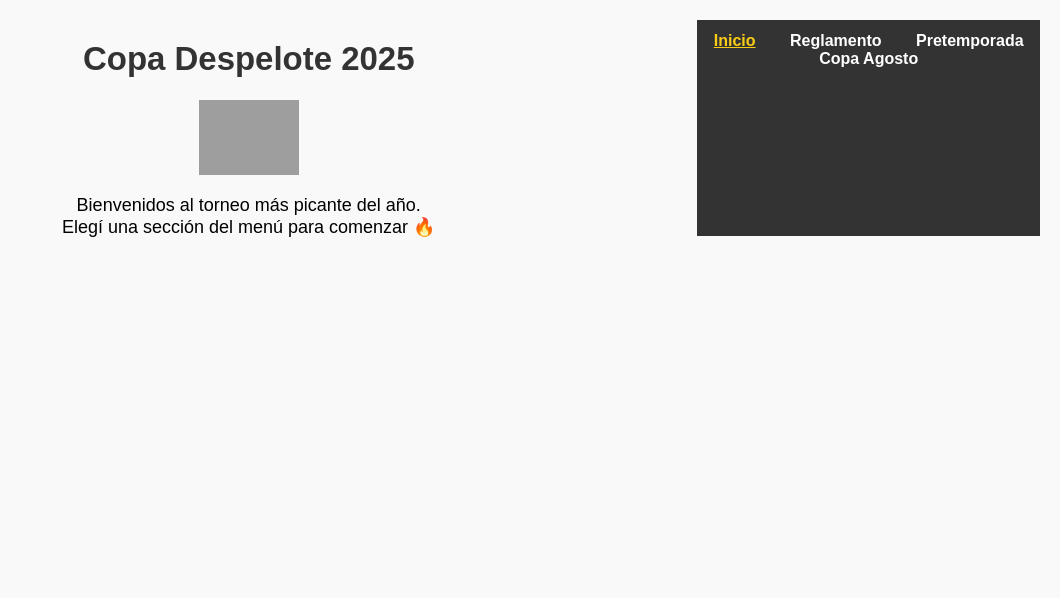
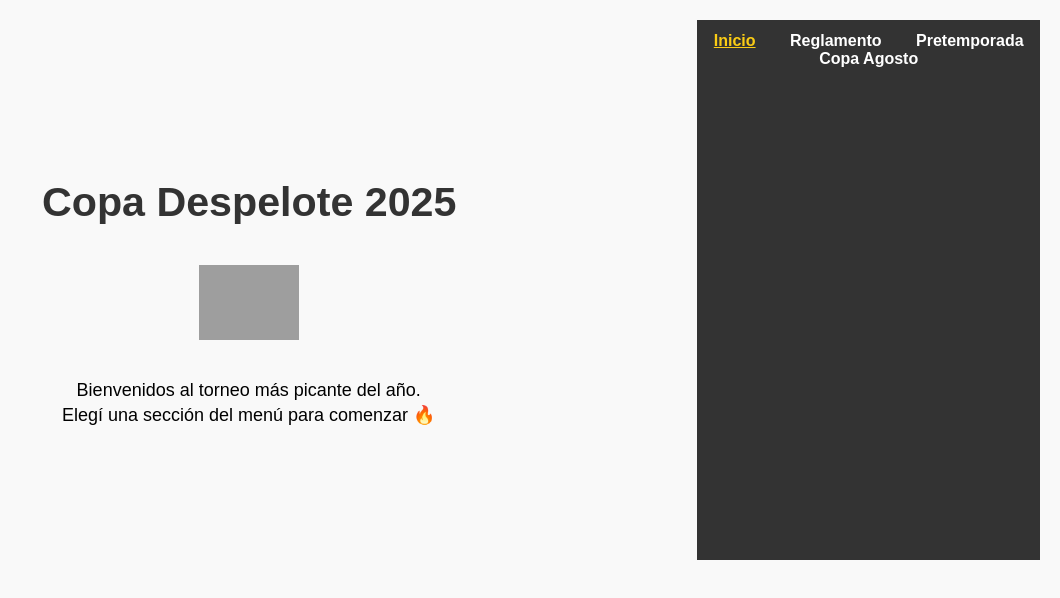
Before and after one commit to GuliQuin85/Copa-Apertura---Despelote, a plain HTML site: page index.html in a window 1280 px wide. Shown: the whole page, without its empty margins (220-1280 px from the left). Drawn offline with nearby package versions, Linux system fonts and the light colour scheme; grey boxes are pictures that could not be loaded.

Commit message:
Update style.css

```diff
--- a/style.css
+++ b/style.css
@@ -104,3 +104,22 @@ nav a.activo {
   color: #facc15;
   text-decoration: underline;
 }
+
+.inicio-centrado {
+  display: flex;
+  flex-direction: column;
+  justify-content: center;
+  align-items: center;
+  min-height: 70vh;
+  text-align: center;
+}
+
+.inicio-centrado h1 {
+  font-size: 2.5rem;
+  margin-bottom: 20px;
+}
+
+.inicio-centrado p {
+  font-size: 18px;
+  line-height: 1.4;
+}
```
